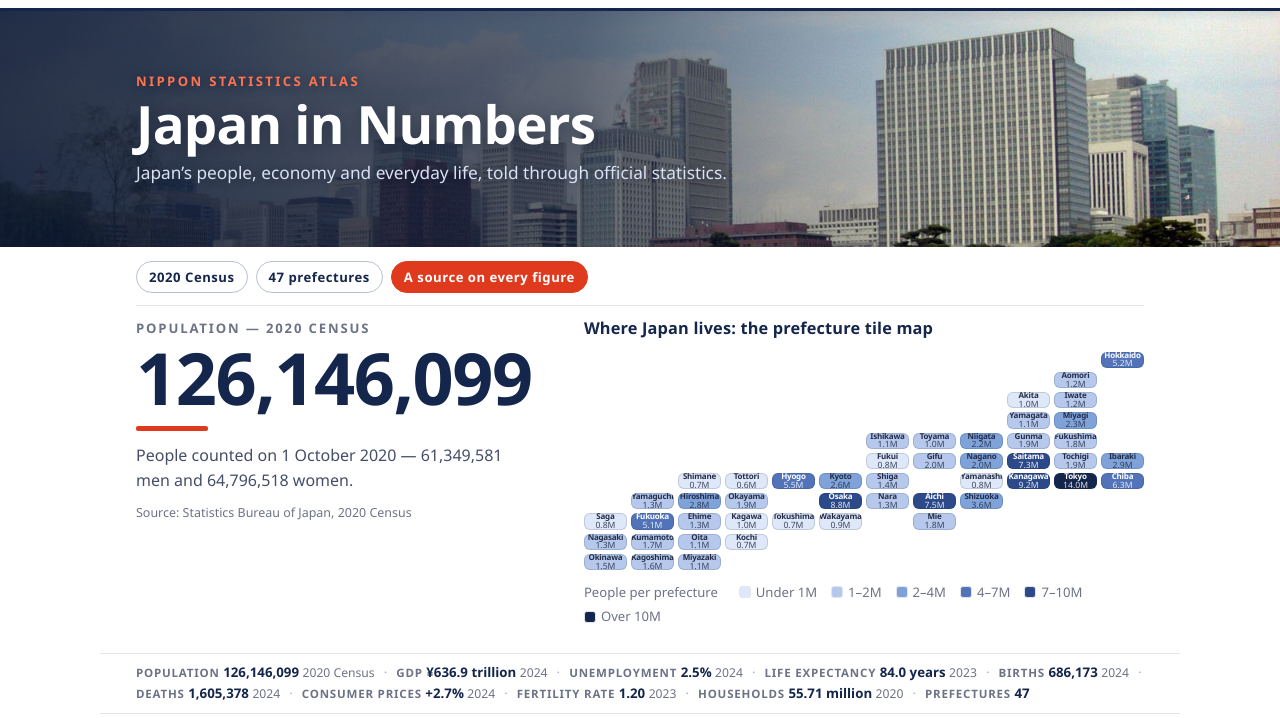
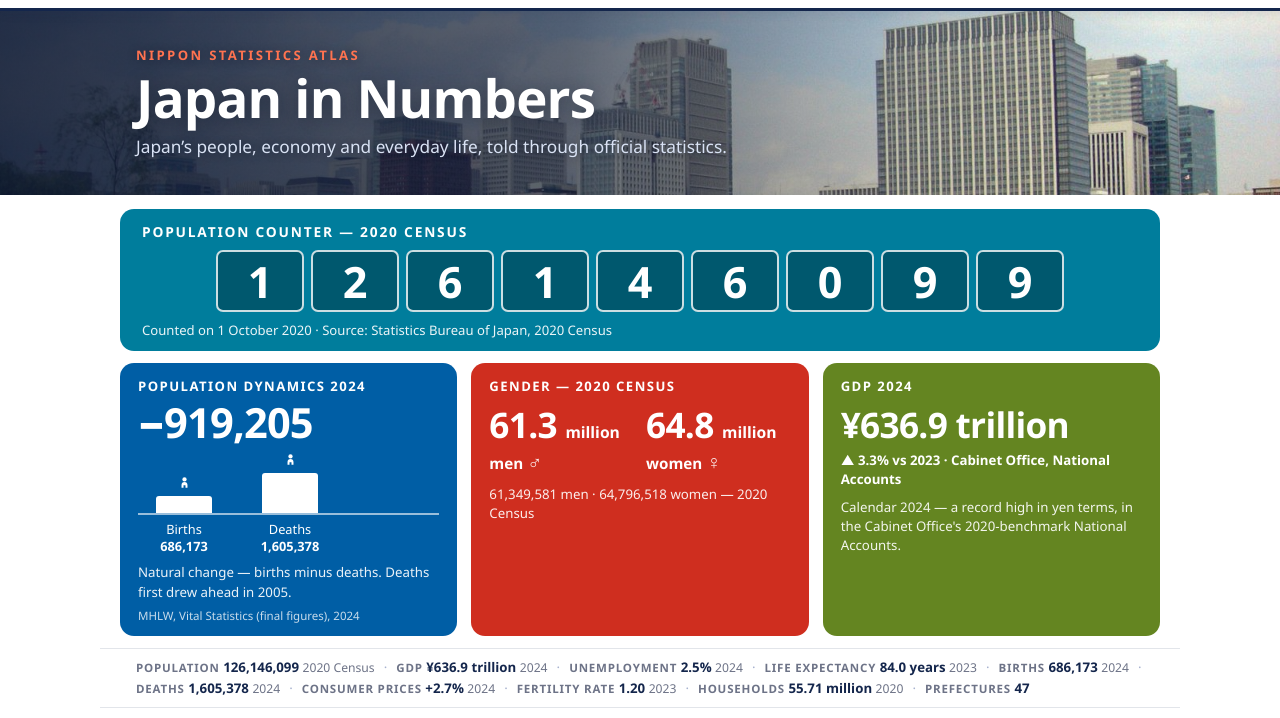
Before and after one commit to eager-otter-56/best-national-statistics-site-20261126-0539, a plain HTML site: page app/index.html in a window 1280 px wide. Shown: the part 82-800 px from the top of the page. Drawn offline with Linux system fonts and the light colour scheme.

Commit message:
v6.3 (build only, NOT submitted): CBS dashboard cover - digit-tile counter + saturated panels

```diff
--- a/app/style.css
+++ b/app/style.css
@@ -197,7 +197,7 @@ body {
 .cover-photo img {
   display: block;
   width: 100%;
-  height: 236px;
+  height: 184px;
   object-fit: cover;
   object-position: center 38%;
 }
@@ -246,48 +246,12 @@ body {
   text-shadow: 0 2px 16px rgba(10, 20, 40, 0.4);
 }
 
-/* The middle band: a white section that bleeds to the edges of the
-   page column — one giant census figure in navy ink and the
-   prefecture tile map, directly under the photograph. On the white
-   ground the band is separated from what follows by the ticker's
-   hairline rule, not by a colour block. */
-.hero {
-  background: #fff;
-  color: var(--ink);
-  margin: 0 -20px 16px;
-  padding: 12px 36px 10px;
-}
-
 .page-head h1 {
   font-size: 3.3rem;
   line-height: 1.06;
   letter-spacing: -0.015em;
   margin: 0 0 10px;
   color: var(--indigo);
-}
-
-.hero-strip {
-  display: flex;
-  gap: 8px;
-  flex-wrap: wrap;
-  margin: 2px 0 0;
-}
-
-.hero-chip {
-  background: transparent;
-  border: 1.5px solid #b9c2d4;
-  color: var(--indigo);
-  font-size: 0.82rem;
-  font-weight: 700;
-  letter-spacing: 0.04em;
-  padding: 5px 12px;
-  border-radius: 999px;
-}
-
-.hero-chip:last-child {
-  background: var(--vermillion);
-  border-color: var(--vermillion);
-  color: #fff;
 }
 
 .hero-lede {
@@ -315,77 +279,203 @@ body {
   color: var(--accent);
 }
 
-/* Giant census figure + tile map, side by side inside the hero. */
-.hero-figure-row {
-  display: grid;
-  grid-template-columns: 0.85fr 1.15fr;
-  gap: 34px;
-  align-items: start;
-  margin-top: 12px;
-  border-top: 1px solid var(--line);
-  padding-top: 8px;
+/* The CBS-dashboard cover panels (Statistics Netherlands' population
+   dashboard is the model): saturated colour blocks, white type, one
+   huge number each. First the population counter — the census count
+   in individual digit tiles, CBS's signature — then a row of three
+   panels: dynamics, gender, economy. */
+.counter-panel {
+  background: #007d9c;
+  color: #fff;
+  border-radius: var(--radius);
+  padding: 12px 22px 10px;
+  margin: 14px 0 12px;
 }
 
-/* Cover tiles run a little flatter than the prefectures-page ones so
-   the whole map — and a first glimpse of the KPI row — fits the
-   cover frame. */
-.hero .tile {
-  aspect-ratio: 2.65;
+.counter-label {
+  margin: 0 0 8px;
+  font-size: 0.86rem;
+  font-weight: 800;
+  letter-spacing: 0.13em;
+  text-transform: uppercase;
 }
 
-.hero-figure-label {
-  margin: 4px 0 2px;
-  font-size: 0.82rem;
-  font-weight: 700;
-  letter-spacing: 0.14em;
-  text-transform: uppercase;
-  color: var(--muted);
+.counter-digits {
+  display: flex;
+  gap: 7px;
+  justify-content: center;
 }
 
-.hero-figure-value {
+.digit {
+  flex: 1 1 0;
+  max-width: 88px;
+  height: 62px;
+  display: flex;
+  align-items: center;
+  justify-content: center;
+  background: #00586e;
+  border: 2px solid rgba(255, 255, 255, 0.8);
+  border-radius: 7px;
+  color: #fff;
+  font-size: 2.7rem;
+  font-weight: 800;
+  line-height: 1;
+  font-variant-numeric: tabular-nums;
+}
+
+.counter-source {
+  margin: 8px 0 0;
+  font-size: 0.82rem;
+  color: rgba(255, 255, 255, 0.92);
+}
+
+.dash-grid {
+  display: grid;
+  grid-template-columns: repeat(3, 1fr);
+  gap: 14px;
+  margin: 0 0 12px;
+}
+
+.dash-panel {
+  border-radius: var(--radius);
+  color: #fff;
+  padding: 13px 18px 11px;
+}
+
+.dash-dynamics {
+  background: #005ea5;
+}
+
+.dash-gender {
+  background: #cf2e1f;
+}
+
+.dash-economy {
+  background: #648521;
+}
+
+.dash-label {
   margin: 0;
-  font-size: clamp(3.2rem, 6vw, 4.5rem);
+  font-size: 0.82rem;
+  font-weight: 800;
+  letter-spacing: 0.11em;
+  text-transform: uppercase;
+}
+
+.dash-value {
+  margin: 5px 0 2px;
+  font-size: 2.6rem;
   font-weight: 800;
   letter-spacing: -0.02em;
-  line-height: 1.02;
+  line-height: 1.05;
   font-variant-numeric: tabular-nums;
-  color: var(--indigo);
   white-space: nowrap;
 }
 
-/* The one loud mark in the white figure band: a short vermillion rule
-   under the giant numeral, so the number keeps its poster energy on
-   the white ground. */
-.hero-figure-value::after {
-  content: '';
-  display: block;
-  width: 72px;
-  height: 5px;
-  border-radius: 2px;
-  background: var(--vermillion);
-  margin-top: 12px;
+.dash-value-yen {
+  font-size: 2.2rem;
+  margin-top: 10px;
 }
 
-.hero-figure-note {
-  margin: 12px 0 0;
-  color: #454e68;
-  max-width: 24em;
+.dash-note {
+  margin: 8px 0 0;
+  font-size: 0.83rem;
+  line-height: 1.45;
+  color: rgba(255, 255, 255, 0.92);
 }
 
-/* The hero source line now sits on white like every other source. */
-.source-on-dark {
-  color: var(--muted);
+.dash-note-lead {
+  font-weight: 700;
+  color: #fff;
 }
 
-.hero-map-title {
-  margin: 2px 0 10px;
-  font-size: 1.02rem;
-  color: var(--indigo);
-  letter-spacing: 0.01em;
+.dash-source {
+  margin: 5px 0 0;
+  font-size: 0.72rem;
+  color: rgba(255, 255, 255, 0.78);
 }
 
-.hero .tile-name {
-  font-size: 0.5rem;
+/* Population dynamics pictogram: two white bars on a baseline, a
+   small person glyph standing on each — births against deaths. */
+.picto-stage {
+  display: flex;
+  align-items: flex-end;
+  gap: 30px;
+  padding: 0 8px;
+  margin-top: 8px;
+  border-bottom: 2px solid rgba(255, 255, 255, 0.6);
+}
+
+.picto-col {
+  width: 76px;
+  display: flex;
+  flex-direction: column;
+  align-items: center;
+  justify-content: flex-end;
+}
+
+.picto-person {
+  width: 17px;
+  height: 17px;
+  fill: #fff;
+  margin-bottom: 3px;
+}
+
+.picto-bar {
+  width: 56px;
+  background: #fff;
+  border-radius: 3px 3px 0 0;
+}
+
+.picto-labels {
+  display: flex;
+  gap: 30px;
+  padding: 0 8px;
+}
+
+.picto-label {
+  width: 76px;
+  margin: 6px 0 0;
+  font-size: 0.8rem;
+  line-height: 1.35;
+  text-align: center;
+  font-variant-numeric: tabular-nums;
+}
+
+/* Gender panel: the CBS two-halves treatment — rounded millions,
+   the word, and the ♂ / ♀ glyphs. */
+.gender-halves {
+  display: grid;
+  grid-template-columns: 1fr 1fr;
+  gap: 12px;
+  margin-top: 10px;
+}
+
+.gender-value {
+  margin: 0;
+  font-size: 2.2rem;
+  font-weight: 800;
+  letter-spacing: -0.02em;
+  line-height: 1.05;
+  font-variant-numeric: tabular-nums;
+  white-space: nowrap;
+}
+
+.dash-unit {
+  font-size: 0.98rem;
+  font-weight: 700;
+  letter-spacing: 0;
+}
+
+.gender-word {
+  margin: 3px 0 0;
+  font-size: 0.95rem;
+  font-weight: 600;
+}
+
+.gender-glyph {
+  font-size: 1.25rem;
+  opacity: 0.9;
 }
 
 /* Headings receive programmatic focus on route changes (see main.js);
@@ -411,9 +501,43 @@ h1[tabindex="-1"]:focus {
   padding: 15px 16px 12px;
 }
 
-.kpi-card:nth-child(2),
-.kpi-card:nth-child(7) {
-  border-top-color: var(--vermillion);
+/* Tinted heads in the section palette — teal for population and
+   households, moss for the economy cards, amber for life, indigo
+   for work. A wash of colour and a saturated rule, nothing louder. */
+.kpi-tone-teal {
+  background: #eef6f4;
+  border-top-color: #0f766e;
+}
+
+.kpi-tone-teal .kpi-label {
+  color: #0f766e;
+}
+
+.kpi-tone-moss {
+  background: #f3f6e8;
+  border-top-color: #5c7a1d;
+}
+
+.kpi-tone-moss .kpi-label {
+  color: #5c7a1d;
+}
+
+.kpi-tone-amber {
+  background: #fbf3e3;
+  border-top-color: #b45309;
+}
+
+.kpi-tone-amber .kpi-label {
+  color: #b45309;
+}
+
+.kpi-tone-indigo {
+  background: #eef2f9;
+  border-top-color: #2c4a8a;
+}
+
+.kpi-tone-indigo .kpi-label {
+  color: #2c4a8a;
 }
 
 .kpi-label {
@@ -1115,15 +1239,14 @@ h1[tabindex="-1"]:focus {
   }
   .two-col,
   .trend-cols,
-  .map-row,
-  .hero-figure-row {
+  .map-row {
     grid-template-columns: 1fr;
   }
-  .hero {
-    padding: 14px 24px 20px;
+  .dash-grid {
+    grid-template-columns: 1fr;
   }
   .cover-photo img {
-    height: 228px;
+    height: 210px;
   }
   .cover-photo-text {
     padding: 0 24px;
@@ -1162,12 +1285,39 @@ h1[tabindex="-1"]:focus {
   .page {
     padding: 0 12px 30px;
   }
-  .hero {
-    margin: 0 -12px 18px;
-    padding: 14px 18px 20px;
-  }
   .cover-photo img {
     height: 236px;
+  }
+  /* The counter's nine digit tiles scale down to the phone's width:
+     smaller tiles, tighter gaps, and the panel padding narrows. */
+  .counter-panel {
+    margin: 12px 0 12px;
+    padding: 13px 14px 11px;
+  }
+  .counter-digits {
+    gap: 4px;
+  }
+  .digit {
+    height: 52px;
+    font-size: 1.55rem;
+    border-width: 1.5px;
+    border-radius: 5px;
+  }
+  .counter-label {
+    font-size: 0.78rem;
+    margin-bottom: 9px;
+  }
+  .counter-source {
+    font-size: 0.76rem;
+  }
+  .dash-value {
+    font-size: 2.4rem;
+  }
+  .dash-value-yen {
+    font-size: 1.9rem;
+  }
+  .gender-value {
+    font-size: 1.85rem;
   }
   /* On a narrow screen the title block spans most of the photo's
      width, so the scrim stays deep much further across. */
@@ -1213,11 +1363,6 @@ h1[tabindex="-1"]:focus {
   .page-head h1 {
     font-size: 2.2rem;
   }
-  .hero-figure-row {
-    margin-top: 22px;
-    padding-top: 18px;
-    gap: 22px;
-  }
   .kpi-grid {
     grid-template-columns: 1fr 1fr;
     gap: 10px;
@@ -1244,12 +1389,6 @@ h1[tabindex="-1"]:focus {
   .tile-name {
     font-size: 0.42rem;
   }
-  .hero .tile-name {
-    /* At phone width the cover tiles are ~25px across: long names
-       would clip mid-word, so the cover map reads as a pure shape
-       (the prefectures page keeps its labels). */
-    display: none;
-  }
   .tile-pop {
     display: none;
   }
--- a/app/views.js
+++ b/app/views.js
@@ -85,9 +85,23 @@ function kpiChange(label) {
   return null;
 }
 
+// KPI cards wear a tinted head in the colour of the atlas section
+// they belong to — the CBS panel language, kept quiet below the fold.
+const KPI_TONES = {
+  Population: 'teal',
+  'GDP (nominal)': 'moss',
+  'GDP per capita': 'moss',
+  'Life expectancy': 'amber',
+  'Median age': 'amber',
+  'Fertility rate': 'amber',
+  'Unemployment rate': 'indigo',
+  Households: 'teal',
+};
+
 function kpiCard(item) {
   const change = kpiChange(item.label);
-  return `<article class="kpi-card">
+  const tone = KPI_TONES[item.label] ?? 'indigo';
+  return `<article class="kpi-card kpi-tone-${tone}">
     <p class="kpi-label">${item.label}</p>
     <p class="kpi-value">${item.value}</p>
     ${change ? `<p class="kpi-change kpi-change-${change.dir}">${change.text}</p>` : ''}
@@ -220,6 +234,77 @@ function coverageHtml() {
 }
 
 // ---------------------------------------------------------------------------
+// The CBS-dashboard cover: a population counter in digit tiles and a
+// row of saturated panels, in the manner of Statistics Netherlands'
+// population dashboard. Every figure is one the atlas already prints
+// — the counter is the 2020 Census count in counter dress, not a
+// live estimate, and it never ticks.
+// ---------------------------------------------------------------------------
+function counterPanelHtml() {
+  const digits = String(NATIONAL_POPULATION_2020)
+    .split('')
+    .map((d) => `<span class="digit">${d}</span>`)
+    .join('');
+  return `<section class="counter-panel" aria-label="Population counter">
+    <p class="counter-label">Population counter — 2020 Census</p>
+    <div class="counter-digits" role="img" aria-label="${formatPersons(NATIONAL_POPULATION_2020)}">${digits}</div>
+    <p class="counter-source">Counted on 1 October 2020 · Source: Statistics Bureau of Japan, 2020 Census</p>
+  </section>`;
+}
+
+const PERSON_GLYPH = `<svg class="picto-person" viewBox="0 0 24 24" aria-hidden="true"><circle cx="12" cy="4.8" r="3"/><path d="M12 8.6c-2.6 0-4.2 1.6-4.2 4.1v4h2.8v-3.8h2.8v3.8h2.8v-4c0-2.5-1.6-4.1-4.2-4.1z"/></svg>`;
+
+function dynamicsPanelHtml() {
+  const last = birthsDeathsTrend[birthsDeathsTrend.length - 1];
+  const maxBar = 40;
+  const bar = (v) => Math.max(6, Math.round((maxBar * v) / last.deaths));
+  return `<section class="dash-panel dash-dynamics">
+    <p class="dash-label">Population dynamics ${last.year}</p>
+    <p class="dash-value">−${formatPersons(last.deaths - last.births)}</p>
+    <div class="picto-stage" aria-hidden="true">
+      <div class="picto-col">${PERSON_GLYPH}<div class="picto-bar" style="height:${bar(last.births)}px"></div></div>
+      <div class="picto-col">${PERSON_GLYPH}<div class="picto-bar" style="height:${bar(last.deaths)}px"></div></div>
+    </div>
+    <div class="picto-labels" aria-hidden="true">
+      <p class="picto-label">Births<br><strong>${formatPersons(last.births)}</strong></p>
+      <p class="picto-label">Deaths<br><strong>${formatPersons(last.deaths)}</strong></p>
+    </div>
+    <p class="dash-note">Natural change — births minus deaths. Deaths first drew ahead in 2005.</p>
+    <p class="dash-source">MHLW, Vital Statistics (final figures), ${last.year}</p>
+  </section>`;
+}
+
+function genderPanelHtml() {
+  return `<section class="dash-panel dash-gender">
+    <p class="dash-label">Gender — 2020 Census</p>
+    <div class="gender-halves">
+      <div class="gender-half">
+        <p class="gender-value">61.3 <span class="dash-unit">million</span></p>
+        <p class="gender-word">men <span class="gender-glyph" aria-hidden="true">♂</span></p>
+      </div>
+      <div class="gender-half">
+        <p class="gender-value">64.8 <span class="dash-unit">million</span></p>
+        <p class="gender-word">women <span class="gender-glyph" aria-hidden="true">♀</span></p>
+      </div>
+    </div>
+    <p class="dash-note">61,349,581 men · 64,796,518 women — 2020 Census</p>
+  </section>`;
+}
+
+function economyPanelHtml() {
+  const last = gdpTrend[gdpTrend.length - 1];
+  const prev = gdpTrend[gdpTrend.length - 2];
+  const pct = pctChange(last.trillionYen, prev.trillionYen).toFixed(1);
+  return `<section class="dash-panel dash-economy">
+    <p class="dash-label">GDP ${last.year}</p>
+    <p class="dash-value dash-value-yen">${indicatorValue('GDP (nominal)')}</p>
+    <p class="dash-note dash-note-lead">▲ ${pct}% vs ${prev.year} · Cabinet Office, National Accounts</p>
+    <p class="dash-note">Calendar ${last.year} — a record high in yen terms, in the
+    Cabinet Office's 2020-benchmark National Accounts.</p>
+  </section>`;
+}
+
+// ---------------------------------------------------------------------------
 // Overview
 // ---------------------------------------------------------------------------
 export function renderOverview() {
@@ -249,27 +334,13 @@ export function renderOverview() {
     </div>
   </div>
 
-  <section class="hero">
-    <p class="hero-strip">
-      <span class="hero-chip">2020 Census</span>
-      <span class="hero-chip">47 prefectures</span>
-      <span class="hero-chip">A source on every figure</span>
-    </p>
-    <div class="hero-figure-row">
-      <div class="hero-figure">
-        <p class="hero-figure-label">Population — 2020 Census</p>
-        <p class="hero-figure-value">126,146,099</p>
-        <p class="hero-figure-note">People counted on 1 October 2020 — 61,349,581 men
-        and 64,796,518 women.</p>
-        <p class="source source-on-dark">Source: ${prefectureSource}</p>
-      </div>
-      <div class="hero-map">
-        <h2 class="hero-map-title">Where Japan lives: the prefecture tile map</h2>
-        ${tileMapHtml()}
-        ${tileLegendHtml()}
-      </div>
-    </div>
-  </section>
+  ${counterPanelHtml()}
+
+  <div class="dash-grid">
+    ${dynamicsPanelHtml()}
+    ${genderPanelHtml()}
+    ${economyPanelHtml()}
+  </div>
 
   ${tickerHtml()}
 
```
Also changed, not shown: screenshots/1-overview.jpg, screenshots/4-overview-phone.jpg.
